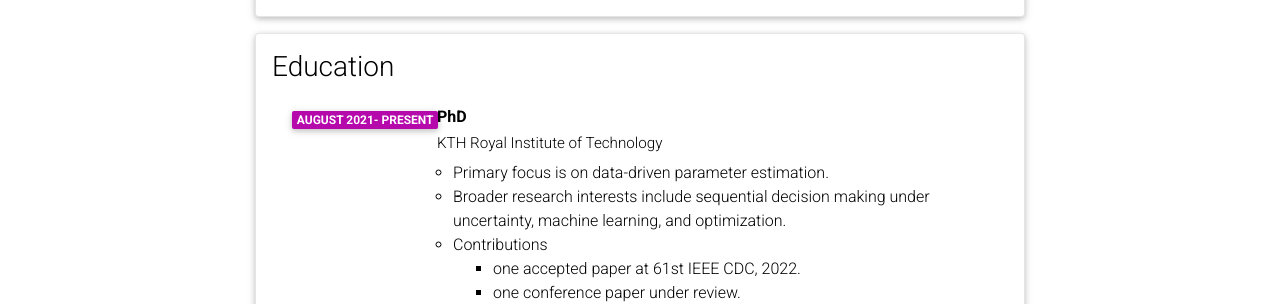
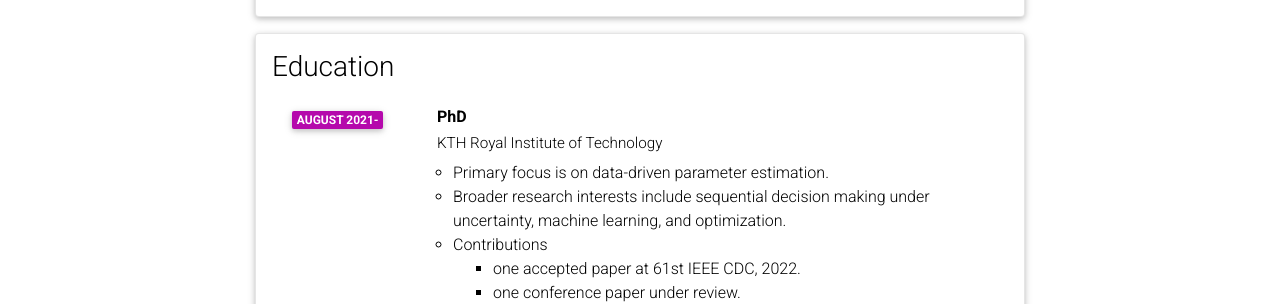
Before and after one commit to Braghadeeshln/Braghadeeshln.github.io, a Jekyll site: the page built from _pages/cv.md, in a window 1280 px wide and 900 px high. Shown: the part 360-664 px from the top of the window. Built offline with Jekyll 4.4.1, drawn with Linux system fonts in a browser that asks for light colours; comment, search, counter and statistics services are not loaded; a style sheet for code colours, icons or effects is not loaded.

Commit message:
update cv

```diff
--- a/_data/cv.yml
+++ b/_data/cv.yml
@@ -13,7 +13,7 @@
   contents:
     - title: PhD
       institution: KTH Royal Institute of Technology
-      year: August 2021- Present
+      year: August 2021-
       description:
         - Primary focus is on data-driven parameter estimation.
         - Broader research interests include sequential decision making under uncertainty, machine learning, and optimization.
```
